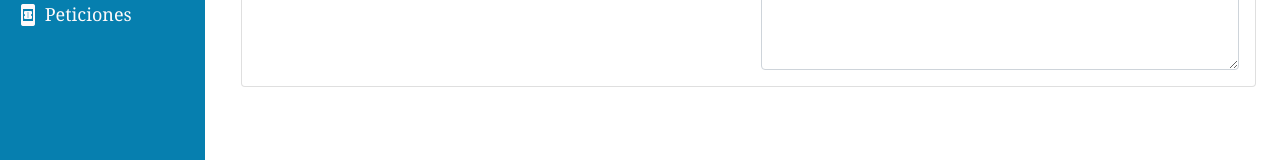
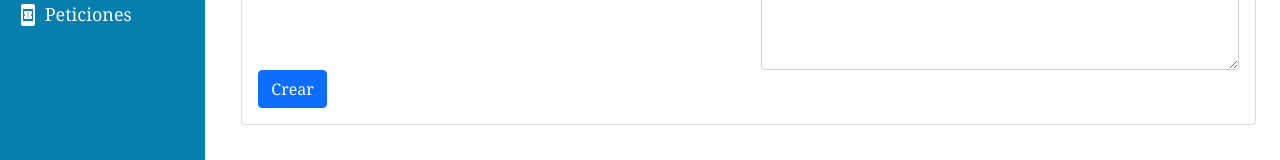
Before and after one commit to LorenaForero/sistema_gestion_rrhh, an Angular app in the folder sistemaGestionRRHH/: page /crear_peticiones in a window 1280 px wide. Shown: the part 213-373 px from the top of the page. Built offline with nearby package versions, Linux system fonts and the light colour scheme.

Commit message:
Update crear-peticiones.component.html

```diff
--- a/sistemaGestionRRHH/src/app/componentes/peticiones/crear-peticiones/crear-peticiones.component.html
+++ b/sistemaGestionRRHH/src/app/componentes/peticiones/crear-peticiones/crear-peticiones.component.html
@@ -15,6 +15,7 @@
                         <textarea class="form-control" id="descripcionPeticion" rows="4"></textarea>
                     </div>
                 </div>
+                <button type="submit" class="btn btn-primary">Crear</button>
             </form>
         </div>
     </div>
```
